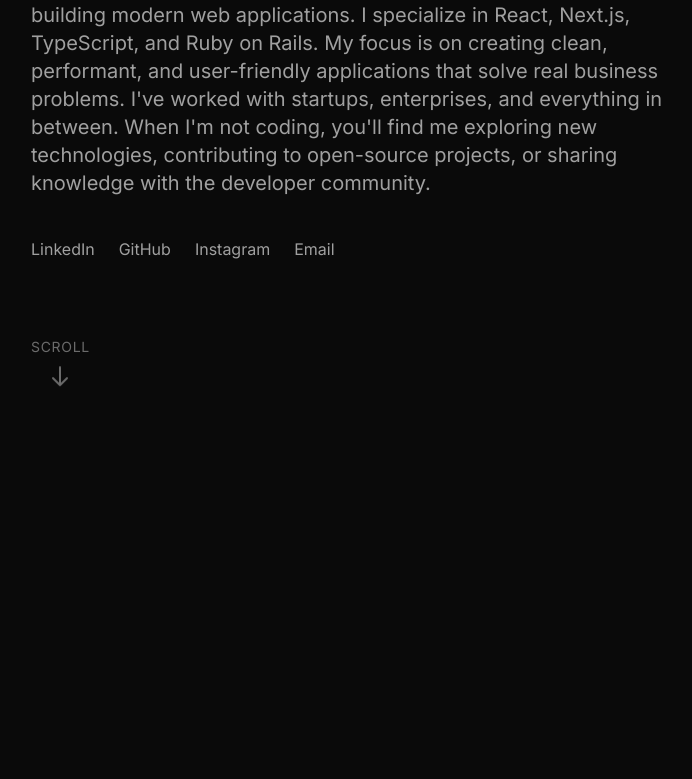
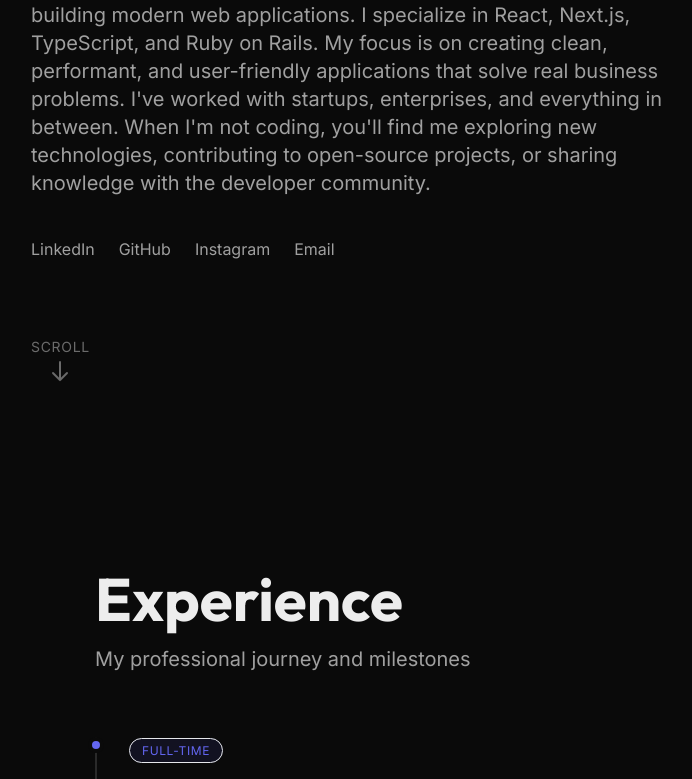
Before and after one commit to fousa/website, a Next.js app: page / in a window 1280 px wide. Shown: the part 311-1090 px from the top of the page, without its empty margins (97-789 px from the left). Before the commit the page ends 800 px from the top, so only its background shows below. Built offline with nearby package versions, Linux system fonts and the light colour scheme.

Commit message:
feat(task): timeline component

```diff
--- a/src/app/page.tsx
+++ b/src/app/page.tsx
@@ -1,8 +1,10 @@
-import { getProfile } from "@/lib/markdown";
+import { getProfile, getTimelineItems } from "@/lib/markdown";
 import Hero from "@/components/sections/Hero";
+import Timeline from "@/components/sections/Timeline";
 
 export default function Home() {
   const profile = getProfile();
+  const timelineItems = getTimelineItems();
 
   if (!profile) {
     return (
@@ -15,6 +17,7 @@ export default function Home() {
   return (
     <main>
       <Hero profile={profile} />
+      <Timeline items={timelineItems} />
     </main>
   );
 }
--- /dev/null
+++ b/src/components/sections/Timeline.tsx
@@ -0,0 +1,31 @@
+import type { TimelineItem as TimelineItemType } from "@/types";
+import TimelineItem from "./TimelineItem";
+
+interface TimelineProps {
+  items: TimelineItemType[];
+}
+
+export default function Timeline({ items }: TimelineProps) {
+  return (
+    <section className="min-h-screen py-20 px-6 md:px-12">
+      <div className="max-w-4xl mx-auto">
+        {/* Section Header */}
+        <div className="mb-16">
+          <h2 className="font-heading text-4xl md:text-5xl lg:text-6xl font-bold text-foreground mb-4">
+            Experience
+          </h2>
+          <p className="font-body text-lg md:text-xl text-foreground-secondary">
+            My professional journey and milestones
+          </p>
+        </div>
+
+        {/* Timeline Items */}
+        <div className="space-y-0">
+          {items.map((item, index) => (
+            <TimelineItem key={`${item.company}-${index}`} item={item} />
+          ))}
+        </div>
+      </div>
+    </section>
+  );
+}
--- /dev/null
+++ b/src/components/sections/TimelineItem.tsx
@@ -0,0 +1,64 @@
+import type { TimelineItem as TimelineItemType } from "@/types";
+
+interface TimelineItemProps {
+  item: TimelineItemType;
+}
+
+export default function TimelineItem({ item }: TimelineItemProps) {
+  const formatDate = (date: string) => {
+    const d = new Date(date);
+    return d.toLocaleDateString("en-US", { month: "short", year: "numeric" });
+  };
+
+  const duration = item.endDate
+    ? `${formatDate(item.startDate)} - ${
+        item.endDate === "Present" ? "Present" : formatDate(item.endDate)
+      }`
+    : formatDate(item.startDate);
+
+  return (
+    <div className="relative pl-8 pb-12 border-l-2 border-border">
+      {/* Timeline Dot */}
+      <div className="absolute left-0 top-0 -translate-x-[9px] w-4 h-4 rounded-full bg-accent border-4 border-background"></div>
+
+      <div className="space-y-3">
+        {/* Type Badge */}
+        <div className="inline-block">
+          <span className="font-body text-xs uppercase tracking-wider px-3 py-1 rounded-full bg-accent-muted text-accent border border-accent/20">
+            {item.type}
+          </span>
+        </div>
+
+        {/* Title & Company */}
+        <div>
+          <h3 className="font-heading text-2xl md:text-3xl font-bold text-foreground">
+            {item.title}
+          </h3>
+          <p className="font-body text-lg md:text-xl text-foreground-secondary mt-1">
+            {item.company}
+          </p>
+        </div>
+
+        {/* Duration & Location */}
+        <div className="flex flex-wrap gap-4 font-body text-sm text-foreground-muted">
+          <span>{duration}</span>
+          {item.location && (
+            <>
+              <span>•</span>
+              <span>{item.location}</span>
+            </>
+          )}
+        </div>
+
+        {/* Description */}
+        {item.content && (
+          <div className="max-w-2xl">
+            <p className="font-body text-base text-foreground-secondary leading-relaxed">
+              {item.content}
+            </p>
+          </div>
+        )}
+      </div>
+    </div>
+  );
+}
```
Also changed, not shown: project_docs/TASKS.md (+1 -1 lines).
